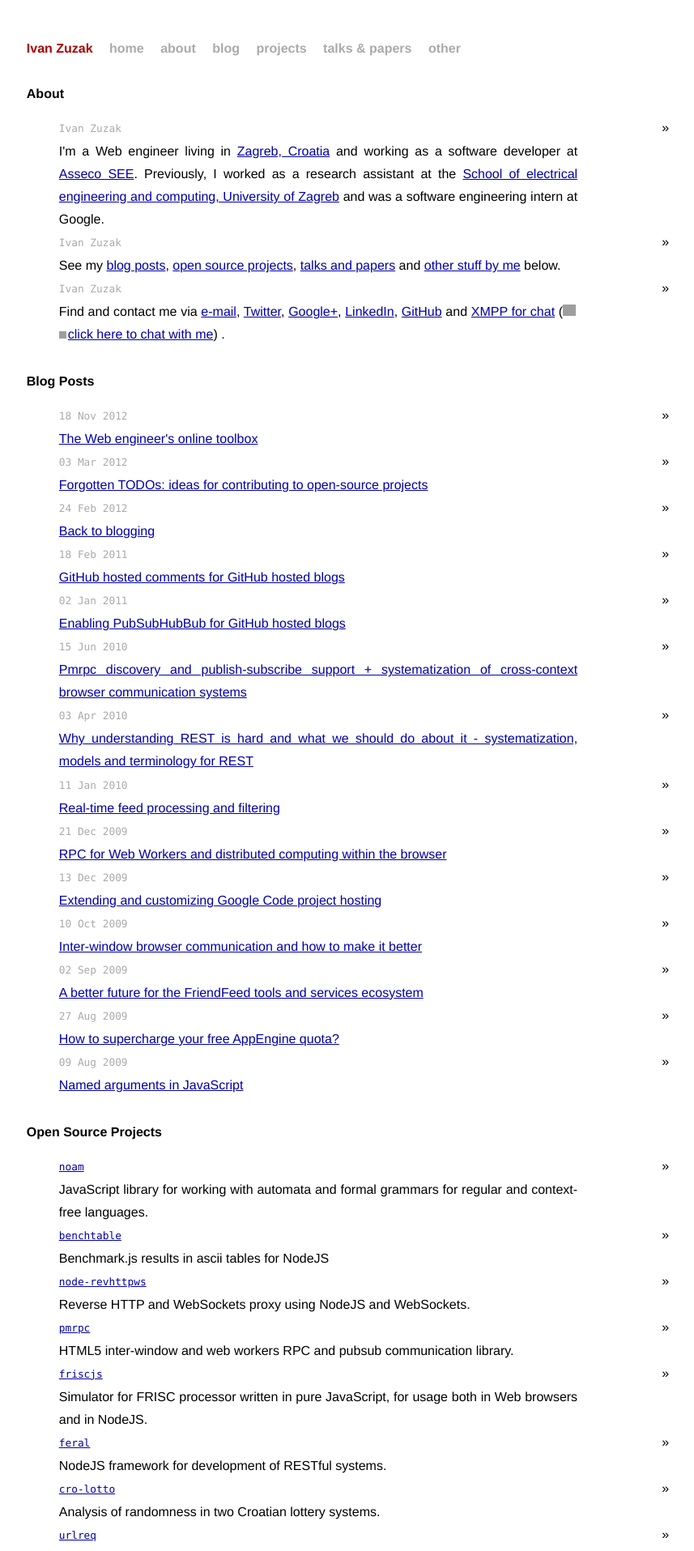
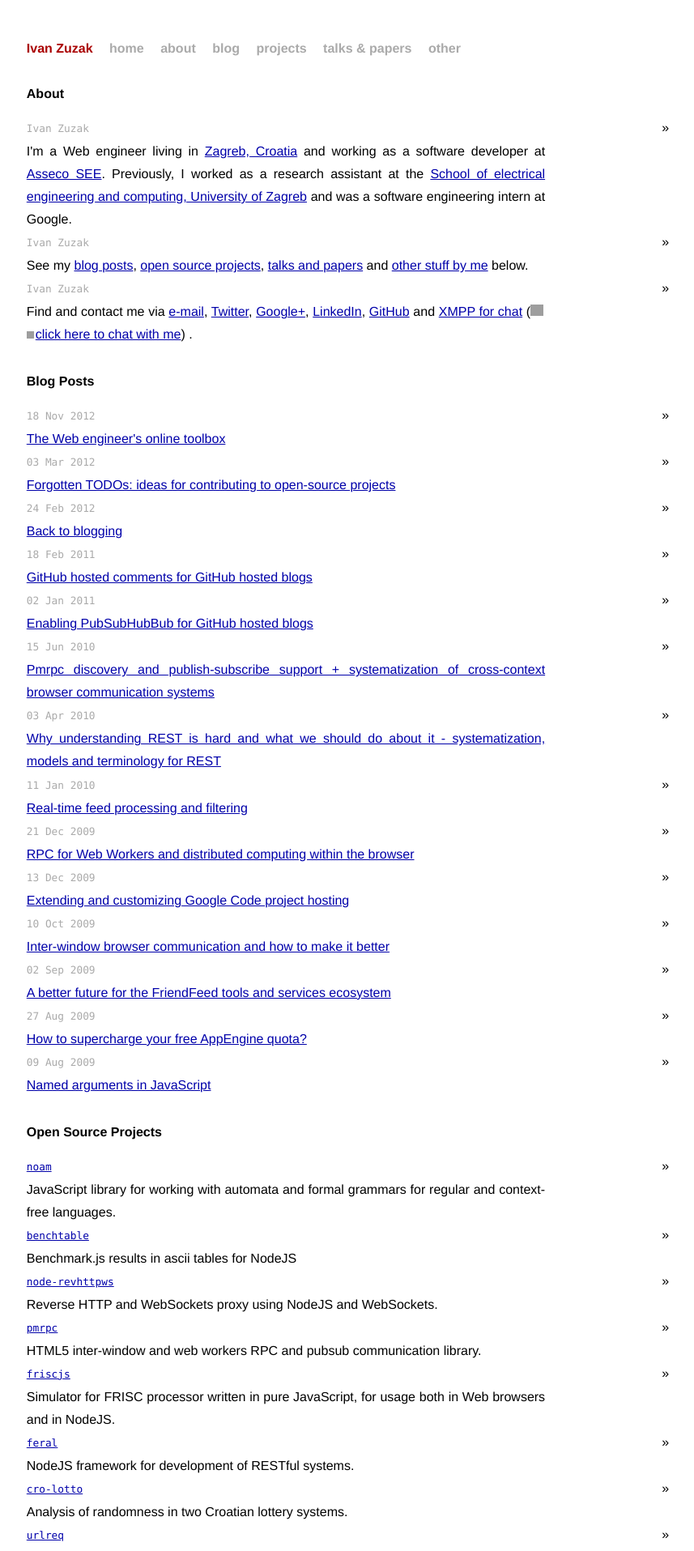
Before and after one commit to izuzak/izuzak.github.com, a Jekyll site: the page built from index.html, in a window 1280 px wide. Shown: the top 1915 px of the page at 81% size, without its empty margins (207-1064 px from the left). Built offline with Jekyll 4.4.1, drawn with Linux system fonts in a browser that asks for light colours; Markdown is read by kramdown in place of the engine named in the settings; comment, search, counter and statistics services are not loaded; grey boxes are pictures that could not be loaded.

Commit message:
fix css styles, take 5

```diff
--- a/css/screen.css
+++ b/css/screen.css
@@ -6,7 +6,7 @@
 
 /* Global Reset */
 
-#post *, #related * {
+#post *, #related *, #home * {
   padding: 0;
 }
 
```
